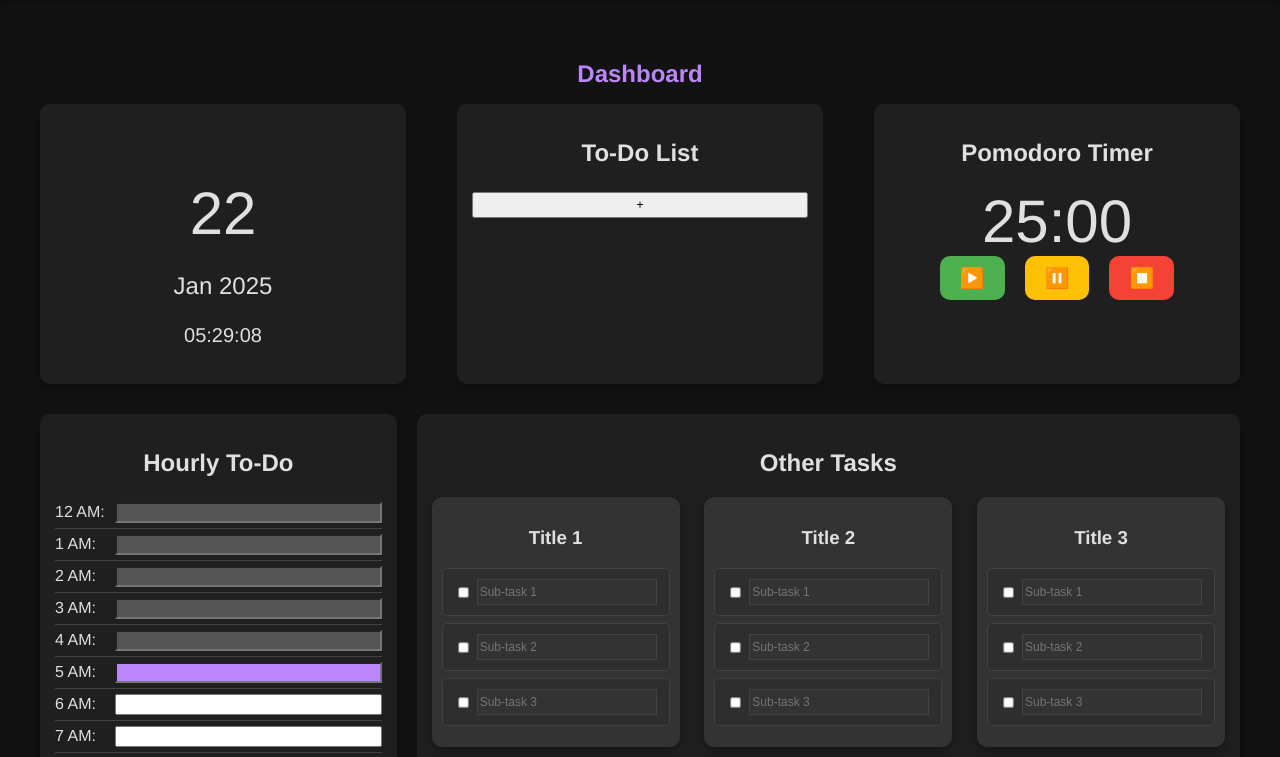
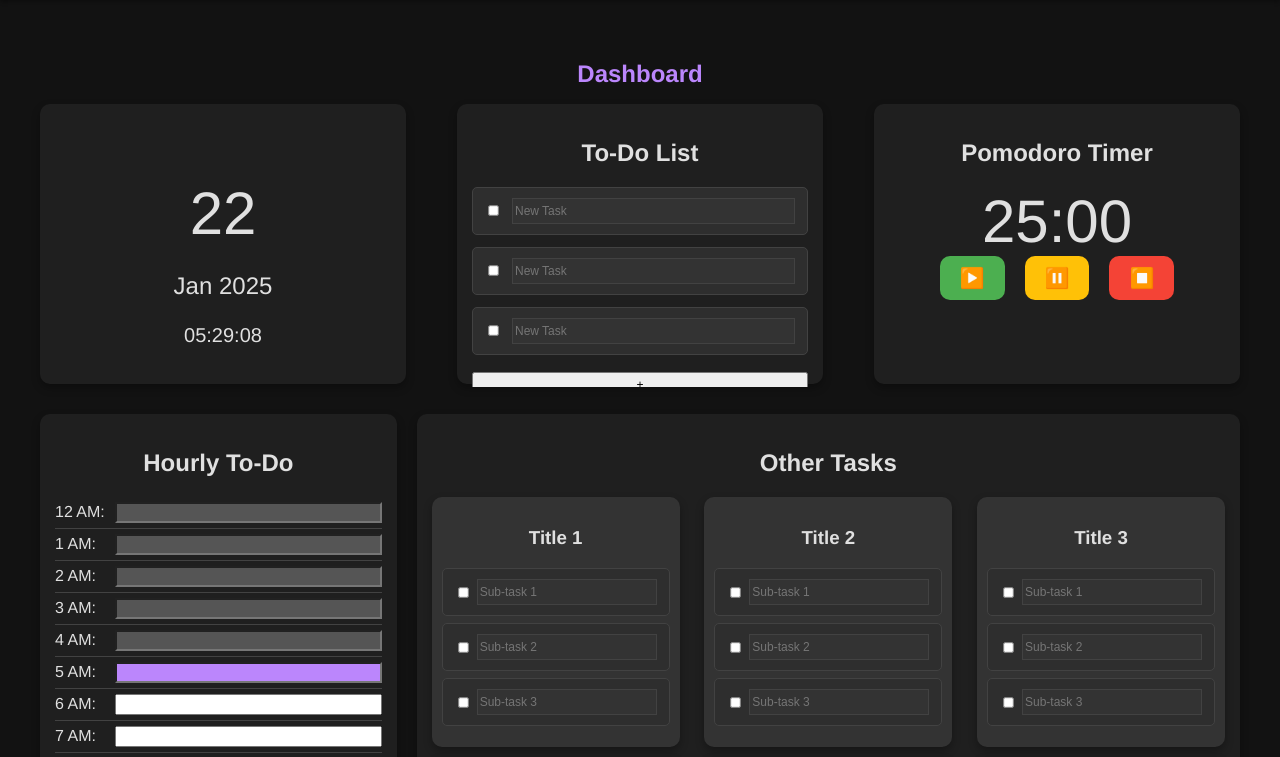
Before and after one commit to xeena26/ProjectTikk, a Flask app: page /dashboard in a window 1280 px wide. Shown: the part 48-805 px from the top of the page. Run offline with Flask 3, Linux system fonts and the light colour scheme; a user stored in the database is signed in; data that the repository does not hold is empty.

Commit message:
Wed, Jan 22, 2025, 4:29 PM +11:00

```diff
--- a/main.py
+++ b/main.py
@@ -4,6 +4,7 @@ from flask_login import LoginManager, UserMixin, login_user, current_user, logou
 from flask_migrate import Migrate
 from forms import RegistrationForm, LoginForm
 from werkzeug.security import generate_password_hash, check_password_hash
+import joblib
 from datetime import datetime  # Import to handle date-time
 
 app = Flask(__name__)
@@ -86,9 +87,9 @@ def logout():
 @login_required
 def add_task():
     task_title = request.form['title']
-    task_category = request.form.get('category')
-    task_due_date = request.form.get('due_date')
-    task_priority = request.form.get('priority')
+    task_category = request.form['category']
+    task_due_date = request.form['due_date']
+    task_priority = request.form['priority']
     new_task = Task(
         title=task_title,
         category=task_category,
@@ -98,17 +99,22 @@ def add_task():
     )
     db.session.add(new_task)
     db.session.commit()
-    return jsonify({"status": "success", "task": {"id": new_task.id, "title": new_task.title}})
+    flash('Task added successfully!', 'success')
 
-@app.route('/update_task', methods=['POST'])
+    tasks = Task.query.filter_by(user_id=current_user.id).all()
+    return render_template('task_list.html', tasks=tasks)
+
+@app.route('/edit_task/<int:task_id>', methods=['POST'])
 @login_required
-def update_task():
-    task_id = request.form['id']
+def edit_task(task_id):
     task = Task.query.get_or_404(task_id)
     task.title = request.form['title']
-    task.completed = request.form.get('completed') == 'true'
+    task.category = request.form['category']
+    task.due_date = datetime.strptime(request.form['due_date'], '%Y-%m-%d') if request.form['due_date'] else task.due_date
+    task.priority = request.form['priority']
     db.session.commit()
-    return jsonify({"status": "success"})
+    flash('Task updated successfully!', 'success')
+    return redirect(url_for('dashboard'))
 
 @app.route('/delete_task/<int:task_id>', methods=['POST'])
 @login_required
@@ -116,6 +122,19 @@ def delete_task(task_id):
     task = Task.query.get_or_404(task_id)
     db.session.delete(task)
     db.session.commit()
+    flash('Task deleted successfully!', 'success')
+    return redirect(url_for('dashboard'))
+
+@app.route('/update_tasks', methods=['POST'])
+@login_required
+def update_tasks():
+    updated_tasks = request.json.get('tasks')
+    for updated_task in updated_tasks:
+        task = Task.query.get(updated_task['id'])
+        if task and task.user_id == current_user.id:
+            task.title = updated_task['title']
+            task.completed = updated_task['completed']
+    db.session.commit()
     return jsonify({"status": "success"})
 
 if __name__ == '__main__':
--- a/templates/dashboard.html
+++ b/templates/dashboard.html
@@ -134,13 +134,23 @@
                 </div>
                 <div id="todo-list" class="card">
                     <h2>To-Do List</h2>
-                    <form id="task-form" class="task-form">
+                    <form id="task-form" action="{{ url_for('add_task') }}" method="POST" class="task-form">
+                        {% if tasks %}
                         {% for task in tasks %}
                         <div class="task-item" draggable="true" data-id="{{ task.id }}">
-                            <input type="checkbox" name="task_{{ task.id }}" {% if task.completed %}checked{% endif %} onchange="updateTask({{ task.id }})">
-                            <input type="text" name="title_{{ task.id }}" value="{{ task.title }}" placeholder="New Task" onblur="updateTask({{ task.id }})">
+                            <input type="checkbox" name="task_{{ task.id }}" {% if task.completed %}checked{% endif %}>
+                            <input type="text" name="title_{{ task.id }}" value="{{ task.title }}"
+                                placeholder="New Task">
                         </div>
                         {% endfor %}
+                        {% else %}
+                        {% for i in range(3) %}
+                        <div class="task-item" draggable="true">
+                            <input type="checkbox" name="task_new_{{ i }}">
+                            <input type="text" name="title_new_{{ i }}" placeholder="New Task">
+                        </div>
+                        {% endfor %}
+                        {% endif %}
                         <button type="button" id="add-task-button">+</button>
                     </form>
                 </div>
@@ -294,6 +304,61 @@
 
             updateTimer(); // Initialize the timer display
 
+            // Drag and Drop Functionality
+            let draggedElement = null;
+            let draggedText = '';
+
+            function handleDragStart(e) {
+                // Get the text from the input field being dragged
+                draggedElement = e.target.querySelector('input[type="text"]');
+                draggedText = draggedElement.value;
+                e.target.classList.add('dragging');
+                e.dataTransfer.setData('text/plain', draggedText);
+            }
+
+            function handleDragEnd(e) {
+                e.target.classList.remove('dragging');
+            }
+
+            function handleDrop(e) {
+                e.preventDefault();
+                const dropTarget = e.target.closest('.hourly-task, .task-item, .small-task-item');
+
+                if (dropTarget && draggedText) {
+                    // Set the text of the target input field
+                    const inputField = dropTarget.querySelector('input[type="text"]');
+                    if (inputField) {
+                        inputField.value = draggedText;
+                        // Clear the text from the original field if it's not from Other Tasks
+                        if (draggedElement && !draggedElement.closest('.task-box')) {
+                            draggedElement.value = '';
+                        }
+                    }
+                    draggedText = '';
+                    draggedElement = null;
+                }
+            }
+
+            function handleDragOver(e) {
+                e.preventDefault();
+                e.target.classList.add('drop-target');
+            }
+
+            function handleDragLeave(e) {
+                e.target.classList.remove('drop-target');
+            }
+
+            document.querySelectorAll('.task-item, .small-task-item, .hourly-task').forEach(item => {
+                item.addEventListener('dragstart', handleDragStart);
+                item.addEventListener('dragend', handleDragEnd);
+            });
+
+            document.querySelectorAll('.task-form, .small-task-form, #hourly-tasks').forEach(form => {
+                form.addEventListener('dragover', handleDragOver);
+                form.addEventListener('dragleave', handleDragLeave);
+                form.addEventListener('drop', handleDrop);
+            });
+
             // Function to dynamically add new task fields
             document.getElementById('add-task-button').addEventListener('click', function () {
                 const taskForm = document.getElementById('task-form');
@@ -302,69 +367,25 @@
                 newTask.classList.add('task-item');
                 newTask.setAttribute('draggable', 'true');
                 newTask.innerHTML = `
-                    <input type="checkbox" name="task_new_${newIndex}" onchange="saveTask(this)">
-                    <input type="text" name="title_new_${newIndex}" placeholder="New Task" onblur="saveTask(this)">
+                    <input type="checkbox" name="task_new_${newIndex}">
+                    <input type="text" name="title_new_${newIndex}" placeholder="New Task">
                 `;
+                newTask.addEventListener('dragstart', handleDragStart);
+                newTask.addEventListener('dragend', handleDragEnd);
                 taskForm.insertBefore(newTask, document.getElementById('add-task-button'));
+
                 // Enable scrollbar if more than 3 items
                 if (newIndex >= 3) {
                     taskForm.style.overflowY = 'auto';
                 }
             });
 
-            // Function to save a task
-            function saveTask(element) {
-                const taskItem = element.closest('.task-item');
-                const taskId = taskItem.getAttribute('data-id');
-                const title = taskItem.querySelector('input[type="text"]').value;
-                const completed = taskItem.querySelector('input[type="checkbox"]').checked;
-
-                fetch('/add_task', {
-                    method: 'POST',
-                    headers: {
-                        'Content-Type': 'application/json',
-                    },
-                    body: JSON.stringify({
-                        id: taskId,
-                        title: title,
-                        completed: completed,
-                    }),
-                })
-                    .then(response => response.json())
-                    .then(data => {
-                        if (data.status === 'success') {
-                            taskItem.setAttribute('data-id', data.task.id);
-                        } else {
-                            console.error('Error saving task:', data);
-                        }
-                    })
-                    .catch(error => console.error('Error:', error));
-            }
-
-            // Function to update a task
-            function updateTask(taskId) {
-                const taskItem = document.querySelector(`.task-item[data-id='${taskId}']`);
-                const title = taskItem.querySelector('input[type="text"]').value;
-                const completed = taskItem.querySelector('input[type="checkbox"]').checked;
-
-                fetch('/update_task', {
-                    method: 'POST',
-                    headers: {
-                        'Content-Type': 'application/json',
-                    },
-                    body: JSON.stringify({
-                        id: taskId,
-                        title: title,
-                        completed: completed,
-                    }),
-                })
-                    .then(response => response.json())
-                    .then(data => {
-                        if (data.status !== 'success') {
-                            console.error('Error updating task:', data);
-                        }
-                    })
-                    .catch(error => console.error('Error:', error));
+            // Store input value when pressing enter
+            function storeInput(event, input) {
+                if (event.key === 'Enter') {
+                    input.setAttribute('value', input.value);
+                    event.preventDefault(); // Prevents form submission
+                }
             }
 
             // Editable Titles
@@ -381,6 +402,57 @@
                     localStorage.setItem(`title-${index}`, title.textContent);
                 });
             });
+
+            // Checkbox functionality to strikethrough text and move item to the end
+            function handleCheckboxChange(checkbox) {
+                const taskItem = checkbox.parentElement;
+                const textInput = taskItem.querySelector('input[type="text"]');
+                if (checkbox.checked) {
+                    textInput.classList.add('completed');
+                    taskItem.parentElement.appendChild(taskItem); // Move to end of list
+                } else {
+                    textInput.classList.remove('completed');
+                    taskItem.parentElement.insertBefore(taskItem, taskItem.parentElement.firstChild); // Move to start of list
+                }
+            }
+
+            // Apply to checkboxes under To-Do List
+            document.querySelectorAll('.task-item input[type="checkbox"]').forEach(checkbox => {
+                checkbox.addEventListener('change', function () {
+                    handleCheckboxChange(checkbox);
+                });
+            });
+
+            // Apply to checkboxes under Other Tasks
+            document.querySelectorAll('.small-task-item input[type="checkbox"]').forEach(checkbox => {
+                checkbox.addEventListener('change', function () {
+                    handleCheckboxChange(checkbox);
+                });
+            });
+
+            // Function to dynamically add new sub-task fields under Other Tasks
+            document.querySelectorAll('.add-small-task-button').forEach(button => {
+                button.addEventListener('click', function () {
+                    const taskBox = button.closest('.task-box');
+                    const form = taskBox.querySelector('.small-task-form');
+                    const newIndex = form.querySelectorAll('.small-task-item').length;
+                    const taskBoxIndex = taskBox.getAttribute('data-index');
+                    const newSubTask = document.createElement('div');
+                    newSubTask.classList.add('small-task-item');
+                    newSubTask.setAttribute('draggable', 'true');
+                    newSubTask.setAttribute('data-id', `${taskBoxIndex}-${newIndex}`);
+                    newSubTask.innerHTML = `
+                        <input type="checkbox" name="small_task_${taskBoxIndex}_${newIndex}">
+                        <input type="text" name="small_title_${taskBoxIndex}_${newIndex}" placeholder="Sub-task ${newIndex + 1}">
+                    `;
+                    form.insertBefore(newSubTask, button);
+
+                    // Enable scrollbar if more than 3 items
+                    if (newIndex >= 3) {
+                        form.style.overflowY = 'auto';
+                    }
+                });
+            });
         });
     </script>
 </body>
```
